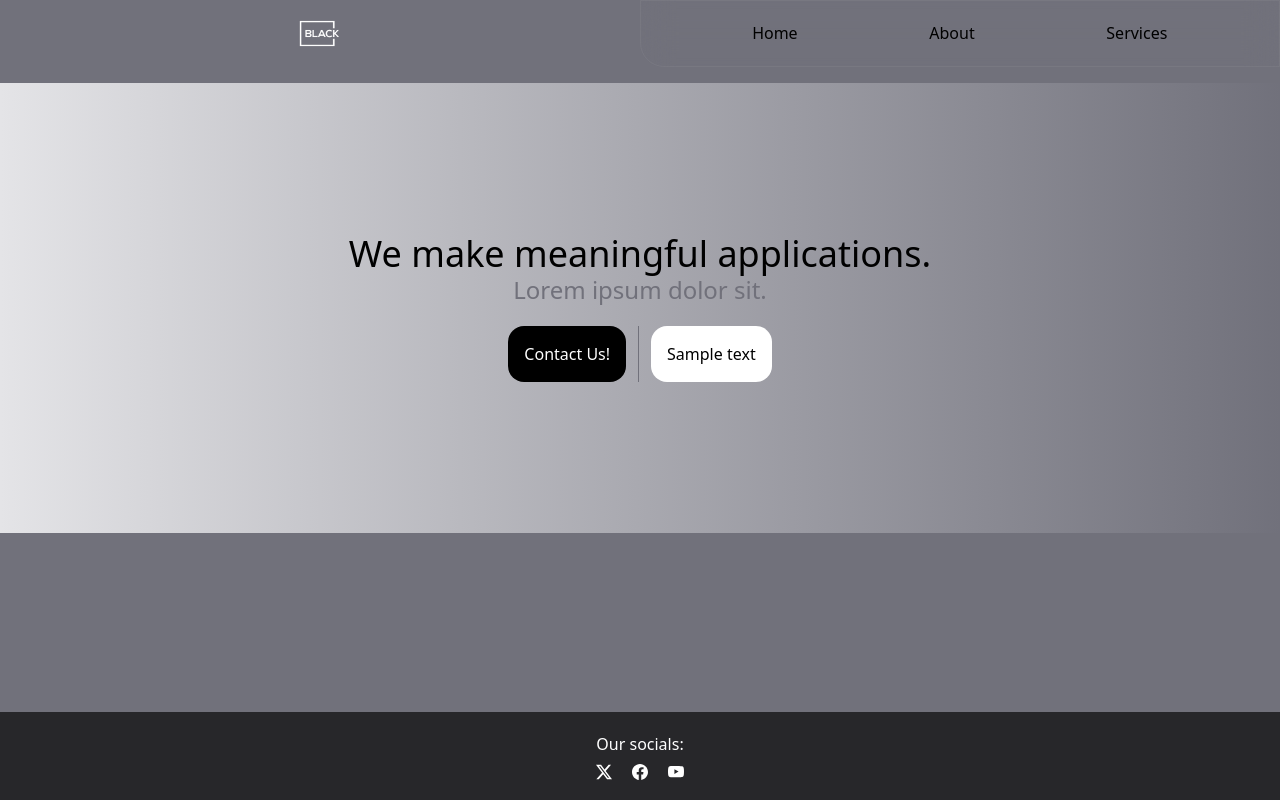
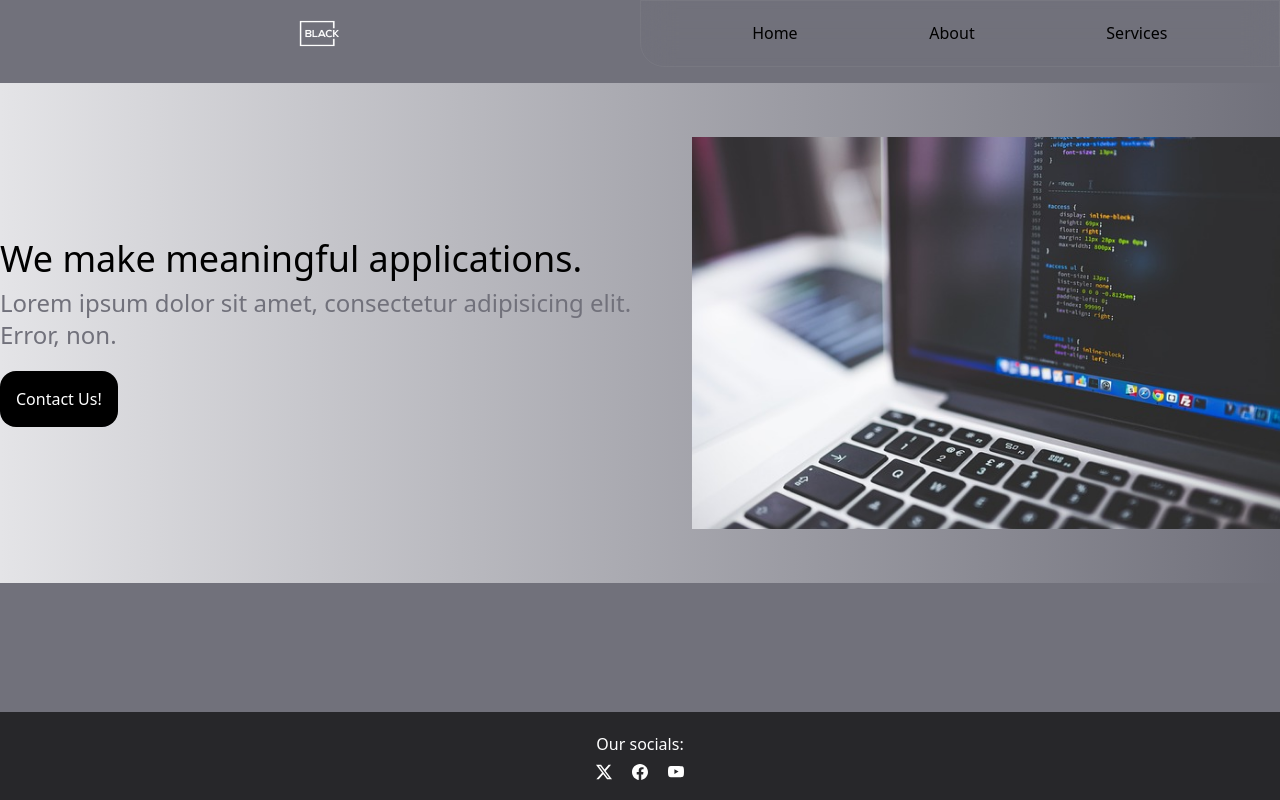
Before and after one commit to Exterval/My-First-Tailwind-Site, a React (Vite) app in the folder webapp/: page / in a window 1280 px wide. Built offline with nearby package versions, Linux system fonts and the light colour scheme.

Commit message:
tweaked hero section, added placeholder image

```diff
--- a/webapp/src/sections/Main.jsx
+++ b/webapp/src/sections/Main.jsx
@@ -1,16 +1,26 @@
 export default function Main() {
     return(
         <section id="main">
-            <div className="bg-linear-to-r from-zinc-200 to-zinc-500 w-full flex flex-col justify-center my-4" style={{height: '450px'}}>
-                <h1 className="text-center text-4xl">We make meaningful applications.</h1>
-                <p className="text-2xl text-zinc-500 text-center mb-5">Lorem ipsum dolor sit.</p>
-                <div className="mx-auto flex flex-row">
-                    <button className="bg-black text-white p-4 rounded-2xl hover:bg-white hover:text-black hover:-translate-y-1 hover:shadow-2xs cursor-pointer
-                    transition-all duration-300 ease-out border-white" id="">Contact Us!</button>
-                    <div style={{width: '1px', height:'100%'}} className="bg-zinc-500 mx-3"></div>
-                    <button className="bg-white text-black p-4 rounded-2xl hover:bg-black hover:text-white hover:-translate-y-1 hover:shadow-2xs cursor-pointer
-                    transition-all duration-300 ease-out border-white" id="">Sample text</button>
+            <div className="bg-linear-to-r from-zinc-200 to-zinc-500 w-full flex flex-row justify-around items-center my-4" style={{height: '500px'}}>
+                <div className="">
+                    <h1 className="text-4xl">We make meaningful applications.</h1>
+                    <p className="text-2xl text-zinc-500 mb-5 mt-2">Lorem ipsum dolor sit amet, consectetur adipisicing elit. Error, non.</p>
+                    <div className="mx-auto flex flex-row">
+                        <button className="bg-black text-white p-4 rounded-2xl hover:bg-white hover:text-black hover:-translate-y-1 hover:shadow-2xs cursor-pointer
+                        transition-all duration-300 ease-out border-white" id="">Contact Us!</button>
+                    </div>
                 </div>
+                <div className="w-fit">
+                    <img src="src/assets/placeholder.jpg" alt="Image" className="object-contain w-full" />
+                </div>
+                {/* <div className="">
+                    <h1 className="text-center text-4xl">We make meaningful applications.</h1>
+                    <p className="text-2xl text-zinc-500 text-center mb-5 mt-2">Lorem ipsum dolor sit amet, consectetur adipisicing elit. Error, non.</p>
+                    <div className="mx-auto flex flex-row">
+                        <button className="bg-black text-white p-4 rounded-2xl hover:bg-white hover:text-black hover:-translate-y-1 hover:shadow-2xs cursor-pointer
+                        transition-all duration-300 ease-out border-white" id="">Contact Us!</button>
+                    </div>
+                </div>         */}
             </div>
         </section>
     )
```
Also changed, not shown: webapp/src/assets/placeholder.jpg (added).
